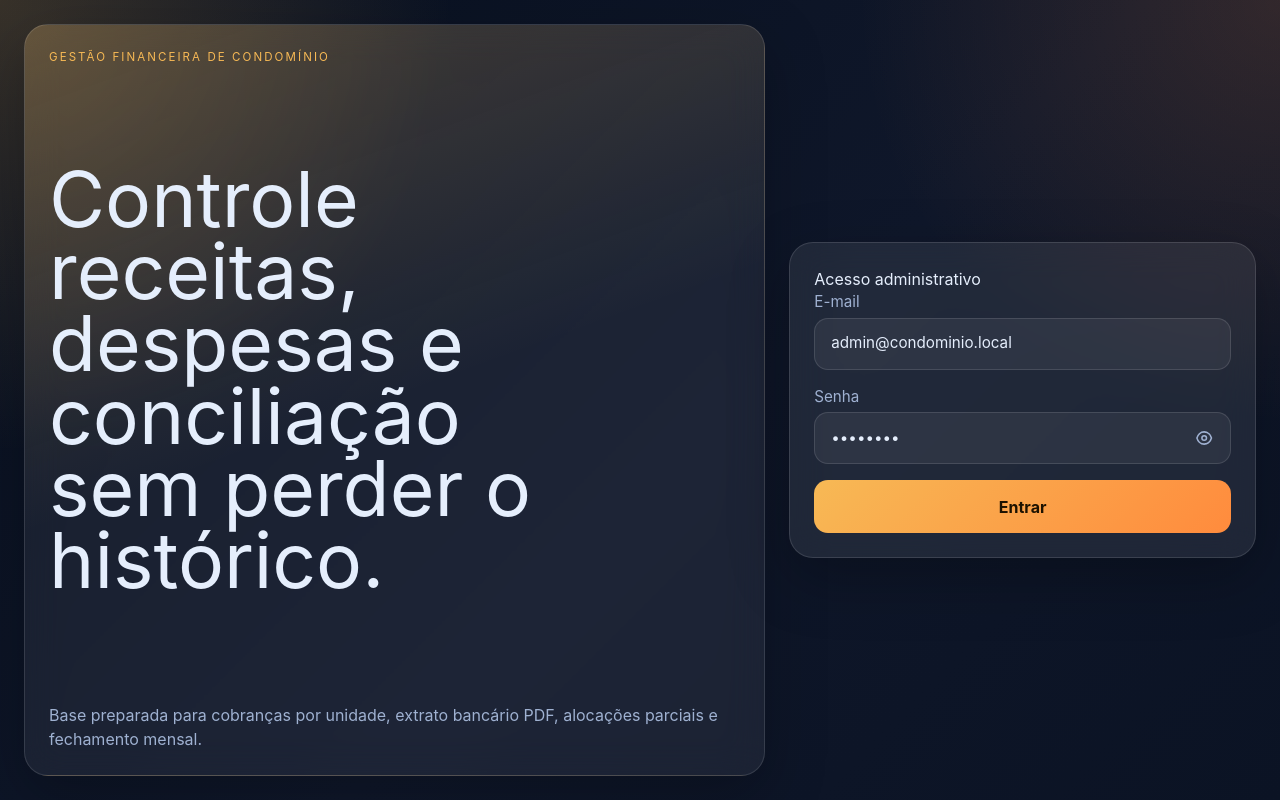
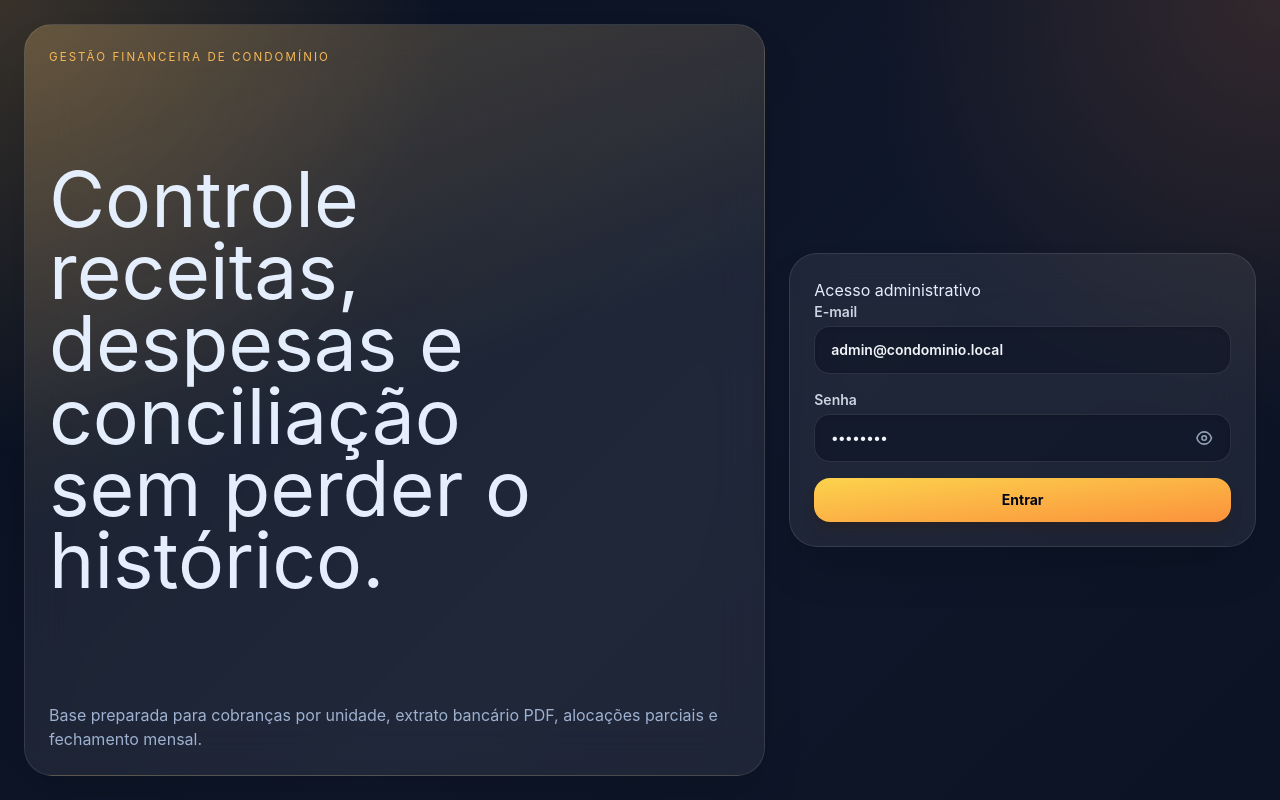
Before and after one commit to alvesedu/sysJdEsmeraldasFront, a React (Vite) app: page /login in a window 1280 px wide. Built offline with nearby package versions, Linux system fonts and the light colour scheme; no server answers.

Commit message:
style: polish global tailwind UI

```diff
--- a/src/styles/global.css
+++ b/src/styles/global.css
@@ -1027,6 +1027,183 @@ th {
   color: #260202;
 }
 
+/* Tailwind-backed design-system pass over the legacy class API. */
+button,
+input,
+select,
+textarea {
+  @apply transition duration-200 ease-out;
+}
+
+button:focus-visible,
+input:focus-visible,
+select:focus-visible,
+textarea:focus-visible,
+a:focus-visible {
+  @apply outline-none ring-2 ring-amber-300/70 ring-offset-2 ring-offset-slate-950;
+}
+
+input,
+select,
+textarea {
+  @apply min-h-12 rounded-2xl border border-white/10 bg-slate-950/35 px-4 py-3 text-sm text-slate-100 shadow-inner shadow-black/10 placeholder:text-slate-500;
+}
+
+input:hover,
+select:hover,
+textarea:hover {
+  @apply border-white/20 bg-slate-950/45;
+}
+
+input:disabled,
+select:disabled,
+textarea:disabled,
+button:disabled {
+  @apply cursor-not-allowed opacity-55;
+}
+
+label {
+  @apply text-sm font-semibold text-slate-300;
+}
+
+.primary-button,
+.ghost-button,
+.danger-button {
+  @apply inline-flex min-h-11 items-center justify-center gap-2 rounded-2xl px-4 py-2.5 text-sm font-bold shadow-lg shadow-black/10 active:scale-[0.99];
+}
+
+.primary-button {
+  @apply border border-amber-200/20 bg-gradient-to-br from-amber-300 to-orange-400 text-slate-950 shadow-amber-950/20 hover:from-amber-200 hover:to-orange-300;
+}
+
+.ghost-button {
+  @apply border border-white/10 bg-white/10 text-slate-100 hover:border-white/20 hover:bg-white/15;
+}
+
+.danger-button {
+  @apply border border-red-300/20 bg-gradient-to-br from-red-300 to-red-500 text-red-950 hover:from-red-200 hover:to-red-400;
+}
+
+.link-button {
+  @apply inline-flex min-h-9 items-center justify-center rounded-xl border border-transparent px-3 py-1.5 text-sm font-bold text-amber-200 hover:border-amber-200/20 hover:bg-amber-200/10;
+}
+
+.link-button.danger {
+  @apply text-red-200 hover:border-red-200/20 hover:bg-red-200/10;
+}
+
+.compact {
+  @apply min-h-9 rounded-xl px-3 py-1.5 text-sm;
+}
+
+.panel,
+.auth-card,
+.auth-panel,
+.stat-card,
+.mini-card {
+  @apply border-white/10 bg-white/[0.07] shadow-2xl shadow-black/20 backdrop-blur-xl;
+}
+
+.panel,
+.auth-card,
+.auth-panel {
+  @apply rounded-[1.75rem];
+}
+
+.mini-card,
+.stat-card {
+  @apply rounded-2xl;
+}
+
+.toolbar,
+.form-grid,
+.payment-form {
+  @apply rounded-[1.5rem] border border-white/10 bg-white/[0.045] p-4 shadow-xl shadow-black/10 backdrop-blur-xl;
+}
+
+.table-panel {
+  @apply rounded-[1.5rem] border border-white/10 bg-white/[0.055] shadow-2xl shadow-black/20;
+}
+
+table {
+  @apply text-sm;
+}
+
+th {
+  @apply bg-slate-950/25 text-xs font-black uppercase tracking-[0.16em] text-slate-400;
+}
+
+td {
+  @apply text-slate-200;
+}
+
+tbody tr {
+  @apply transition-colors duration-150;
+}
+
+tbody tr:hover {
+  @apply bg-white/[0.045];
+}
+
+.status {
+  @apply items-center border border-white/10 px-3 py-1 text-[0.68rem] shadow-sm;
+}
+
+.alert,
+.alert.success {
+  @apply rounded-2xl border p-4 shadow-xl shadow-black/10 backdrop-blur-xl;
+}
+
+.field-error {
+  @apply text-sm font-semibold text-red-200;
+}
+
+.muted-inline,
+.empty-state,
+.loading-text,
+.form-hint {
+  @apply text-slate-400;
+}
+
+.modal-backdrop {
+  @apply bg-slate-950/75 backdrop-blur-xl;
+}
+
+.modal-panel {
+  @apply rounded-[1.75rem] border-white/10 bg-slate-950/95 shadow-2xl shadow-black/40;
+}
+
+.modal-header,
+.modal-footer {
+  @apply border-white/10 bg-white/[0.035] px-5 py-4;
+}
+
+.modal-header h2 {
+  @apply text-xl font-black tracking-tight text-white;
+}
+
+.modal-header p,
+.confirm-message {
+  @apply text-sm leading-6 text-slate-400;
+}
+
+.modal-body {
+  @apply p-5;
+}
+
+.modal-stack {
+  @apply gap-5;
+}
+
+.row-actions,
+.inline-actions {
+  @apply gap-2;
+}
+
+.password-toggle {
+  @apply text-slate-400 hover:text-white;
+}
+
 @media (max-width: 1100px) {
   .app-shell {
     grid-template-columns: 1fr;
```
